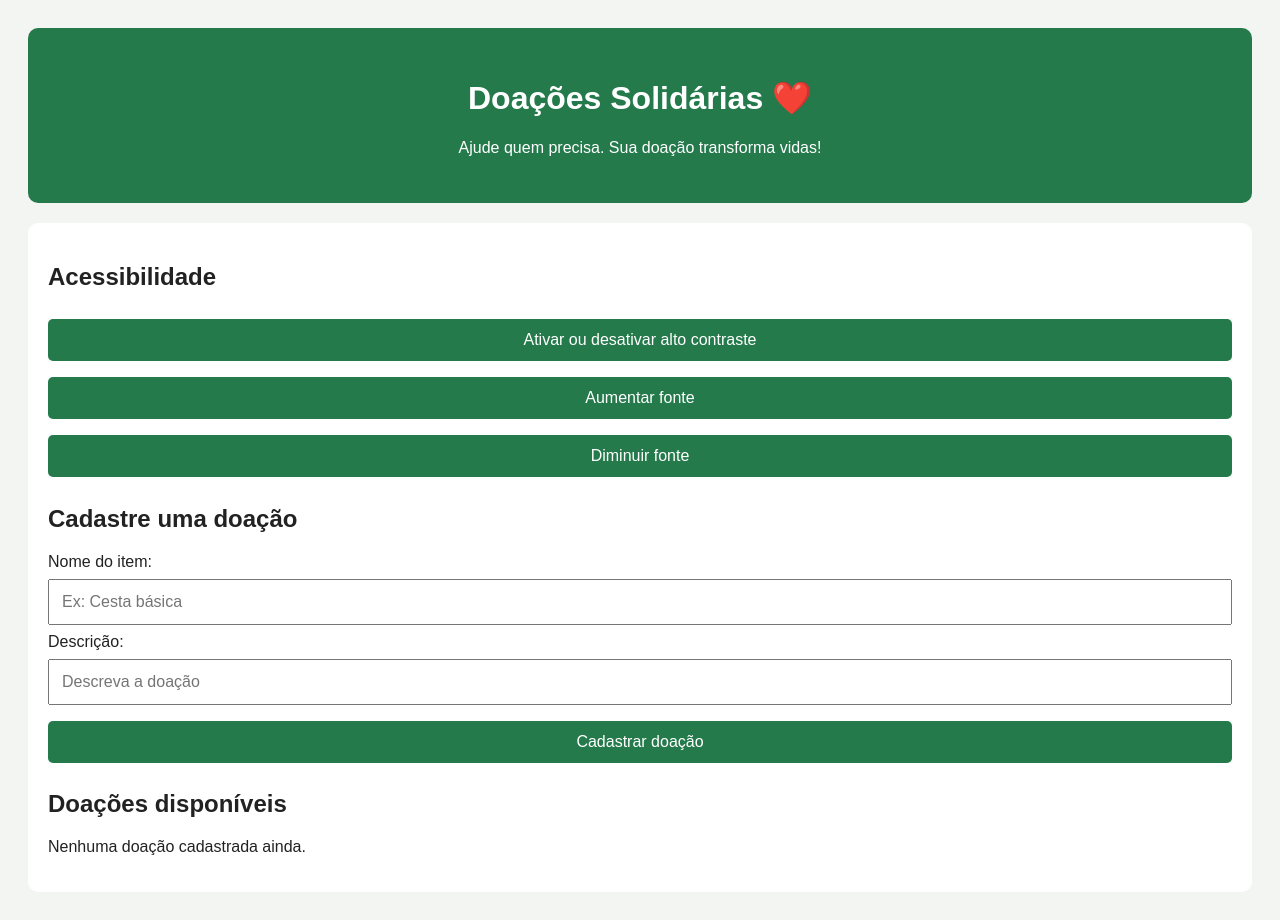
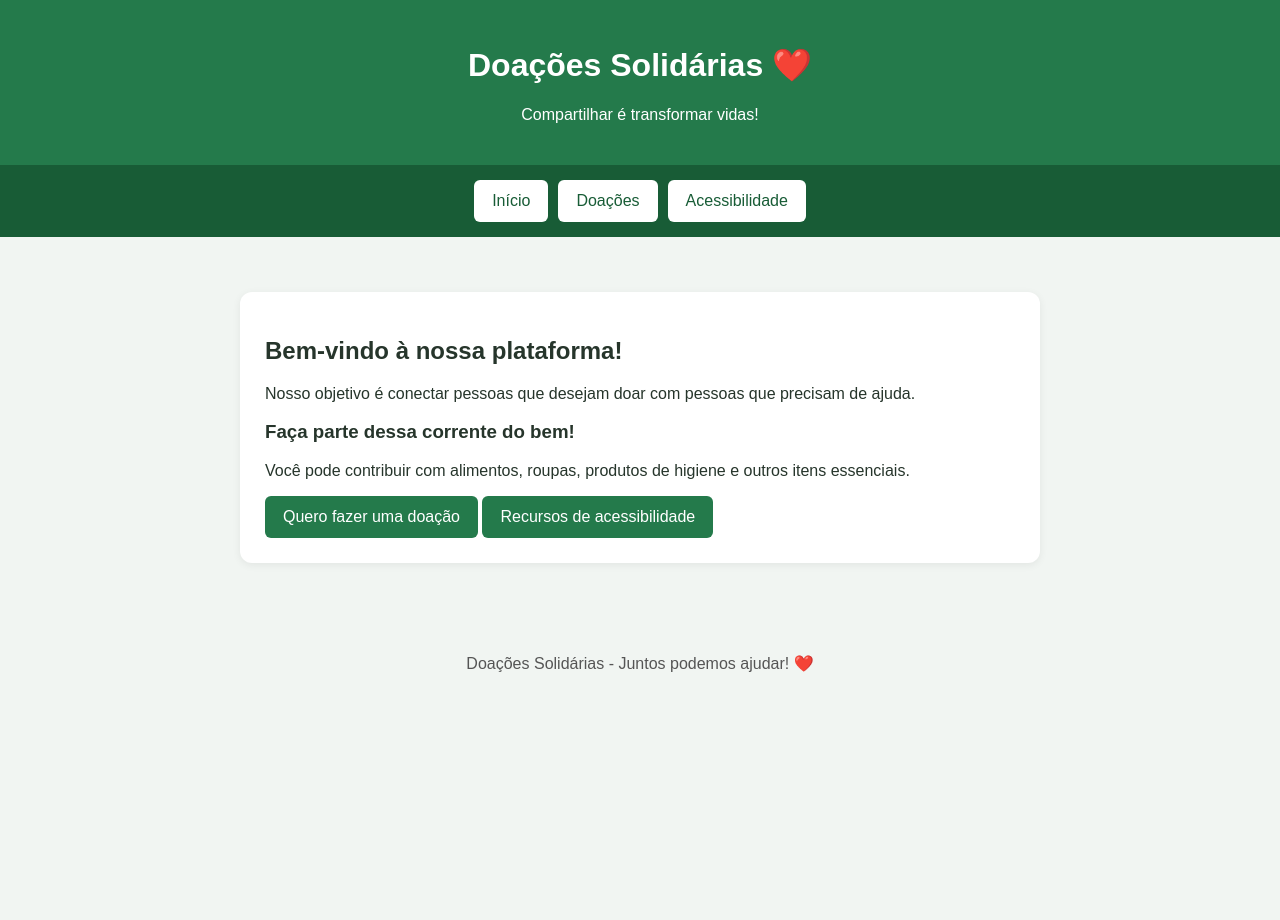
Before and after one commit to brunorafael21732/pa10, a plain HTML site: page index.html in a window 1280 px wide. After the commit the page ends 800 px from the top, so only its background shows below. Drawn offline with Linux system fonts and the light colour scheme.

Commit message:
Enhance accessibility and layout in index.html
Updated styles and structure for accessibility and layout improvements. Added navigation buttons and modified content for better user experience.

```diff
--- a/index.html
+++ b/index.html
@@ -7,54 +7,80 @@
 <title>Doações Solidárias</title>
 
 <style>
+* { box-sizing: border-box; }
+
 body {
+    margin: 0;
     font-family: Arial, sans-serif;
-    background: #f2f5f2;
-    color: #222;
-    padding: 20px;
-    transition: 0.3s;
+    background: #f1f5f2;
+    color: #26352b;
+    font-size: 16px;
 }
 
 header {
     background: #247a4b;
     color: white;
-    padding: 30px;
+    padding: 25px;
     text-align: center;
-    border-radius: 10px;
 }
 
-main {
-    background: white;
-    padding: 20px;
-    margin-top: 20px;
-    border-radius: 10px;
+nav {
+    display: flex;
+    justify-content: center;
+    flex-wrap: wrap;
+    gap: 10px;
+    padding: 15px;
+    background: #185c36;
 }
 
-input, button {
-    padding: 12px;
-    margin: 8px 0;
-    width: 100%;
-    box-sizing: border-box;
+button {
+    padding: 12px 18px;
+    border: none;
+    border-radius: 6px;
+    background: #247a4b;
+    color: white;
+    cursor: pointer;
     font-size: 16px;
 }
 
-button {
-    background: #247a4b;
-    color: white;
-    border: none;
-    border-radius: 5px;
-    cursor: pointer;
+nav button { background: white; color: #185c36; }
+
+button:hover { opacity: .85; }
+
+main {
+    max-width: 850px;
+    margin: 30px auto;
+    padding: 25px;
 }
 
-button:hover {
-    background: #185c36;
+.tela {
+    display: none;
+    background: white;
+    padding: 25px;
+    border-radius: 12px;
+    box-shadow: 0 2px 8px #0001;
+}
+
+.tela.ativa { display: block; }
+
+input, textarea {
+    width: 100%;
+    padding: 13px;
+    margin: 8px 0 18px;
+    border: 1px solid #aaa;
+    border-radius: 5px;
+    font-size: 16px;
 }
 
 .doacao {
+    padding: 15px;
+    margin: 12px 0;
     background: #e5f4e9;
-    padding: 12px;
-    margin: 10px 0;
-    border-radius: 6px;
+    border-radius: 8px;
+}
+
+.acessibilidade button {
+    margin: 8px;
 }
 
 .alto-contraste {
@@ -62,15 +88,28 @@ button:hover {
     color: yellow;
 }
 
-.alto-contraste main,
+.alto-contraste header,
+.alto-contraste nav {
+    background: black;
+    border-bottom: 2px solid yellow;
+}
+
+.alto-contraste .tela,
 .alto-contraste .doacao {
     background: #222;
     color: yellow;
+    border: 1px solid yellow;
 }
 
-.alto-contraste header {
-    background: black;
-    border: 2px solid yellow;
+.alto-contraste nav button {
+    background: yellow;
+    color: black;
+}
+
+footer {
+    text-align: center;
+    padding: 20px;
+    color: #555;
 }
 </style>
 </head>
@@ -79,35 +118,54 @@ button:hover {
 
 <header>
     <h1>Doações Solidárias ❤️</h1>
-    <p>Ajude quem precisa. Sua doação transforma vidas!</p>
+    <p>Compartilhar é transformar vidas!</p>
 </header>
+
+<nav>
+    <button onclick="mostrarTela('inicio')">Início</button>
+    <button onclick="mostrarTela('cadastro')">Doações</button>
+    <button onclick="mostrarTela('acessibilidade')">Acessibilidade</button>
+</nav>
 
 <main>
 
-    <h2>Acessibilidade</h2>
+<section id="inicio" class="tela ativa">
+    <h2>Bem-vindo à nossa plataforma!</h2>
 
-    <button onclick="alternarContraste()">
-        Ativar ou desativar alto contraste
+    <p>
+    Nosso objetivo é conectar pessoas que desejam doar
+    com pessoas que precisam de ajuda.
+    </p>
+
+    <h3>Faça parte dessa corrente do bem!</h3>
+
+    <p>
+    Você pode contribuir com alimentos, roupas,
+    produtos de higiene e outros itens essenciais.
+    </p>
+
+    <button onclick="mostrarTela('cadastro')">
+        Quero fazer uma doação
     </button>
 
-    <button onclick="alterarFonte(2)">
-        Aumentar fonte
+    <button onclick="mostrarTela('acessibilidade')">
+        Recursos de acessibilidade
     </button>
+</section>
 
-    <button onclick="alterarFonte(-2)">
-        Diminuir fonte
-    </button>
+<section id="cadastro" class="tela">
+    <h2>Cadastro de doações</h2>
 
-    <h2>Cadastre uma doação</h2>
+    <p>Cadastre um item que deseja compartilhar.</p>
 
     <form id="formulario">
         <label for="item">Nome do item:</label>
-        <input id="item" type="text"
-        placeholder="Ex: Cesta básica" required>
+        <input id="item" required
+        placeholder="Ex: Cesta básica">
 
         <label for="descricao">Descrição:</label>
-        <input id="descricao" type="text"
-        placeholder="Descreva a doação" required>
+        <textarea id="descricao" required
+        placeholder="Descreva sua doação"></textarea>
 
         <button type="submit">Cadastrar doação</button>
     </form>
@@ -117,50 +175,103 @@ button:hover {
     <div id="lista">
         <p>Nenhuma doação cadastrada ainda.</p>
     </div>
+</section>
+
+<section id="acessibilidade" class="tela">
+    <h2>Opções de acessibilidade</h2>
+
+    <p>
+    Nossa plataforma oferece recursos para facilitar
+    a leitura e a navegação.
+    </p>
+
+    <div class="acessibilidade">
+        <h3>Contraste da tela</h3>
+        <button onclick="alternarContraste()">
+            Ativar ou desativar alto contraste
+        </button>
+
+        <h3>Tamanho da fonte</h3>
+        <button onclick="alterarFonte(2)">
+            Aumentar fonte (+)
+        </button>
+
+        <button onclick="alterarFonte(-2)">
+            Diminuir fonte (-)
+        </button>
+
+        <button onclick="alterarFonte(0)">
+            Restaurar fonte
+        </button>
+    </div>
+
+    <h3>Inclusão para todos</h3>
+    <p>
+    Os recursos de acessibilidade ajudam pessoas
+    com dificuldades visuais a utilizar a plataforma
+    com mais conforto e autonomia.
+    </p>
+</section>
 
 </main>
 
+<footer>
+    <p>Doações Solidárias - Juntos podemos ajudar! ❤️</p>
+</footer>
+
 <script>
-let tamanhoFonte = 16;
+function mostrarTela(id) {
+    document.querySelectorAll('.tela').forEach(tela => {
+        tela.classList.remove('ativa');
+    });
+
+    document.getElementById(id).classList.add('ativa');
+    window.scrollTo(0, 0);
+}
+
+let fonte = 16;
+
+function alterarFonte(valor) {
+    if (valor === 0) {
+        fonte = 16;
+    } else {
+        fonte = Math.max(12, Math.min(28, fonte + valor));
+    }
+
+    document.body.style.fontSize = fonte + 'px';
+}
 
 function alternarContraste() {
-    document.body.classList.toggle("alto-contraste");
+    document.body.classList.toggle('alto-contraste');
 }
 
-function alterarFonte(valor) {
-    tamanhoFonte += valor;
-    tamanhoFonte = Math.max(12, Math.min(28, tamanhoFonte));
-    document.body.style.fontSize = tamanhoFonte + "px";
-}
-
-document.getElementById("formulario")
-.addEventListener("submit", function(event) {
+document.getElementById('formulario')
+.addEventListener('submit', function(event) {
     event.preventDefault();
 
-    const item = document.getElementById("item").value.trim();
-    const descricao = document.getElementById("descricao").value.trim();
+    const item = document.getElementById('item').value.trim();
+    const descricao = document.getElementById('descricao').value.trim();
 
     if (!item || !descricao) return;
 
-    const mensagem = document.createElement("div");
-    mensagem.className = "doacao";
+    const lista = document.getElementById('lista');
 
-    const titulo = document.createElement("strong");
+    if (lista.querySelector('p')) {
+        lista.innerHTML = '';
+    }
+
+    const card = document.createElement('div');
+    card.className = 'doacao';
+
+    const titulo = document.createElement('h3');
     titulo.textContent = item;
 
-    const texto = document.createElement("p");
+    const texto = document.createElement('p');
     texto.textContent = descricao;
 
-    mensagem.appendChild(titulo);
-    mensagem.appendChild(texto);
-
-    const lista = document.getElementById("lista");
-
-    if (lista.querySelector("p")) {
-        lista.innerHTML = "";
-    }
-
-    lista.appendChild(mensagem);
+    card.appendChild(titulo);
+    card.appendChild(texto);
+    lista.appendChild(card);
 
     this.reset();
 });
```
